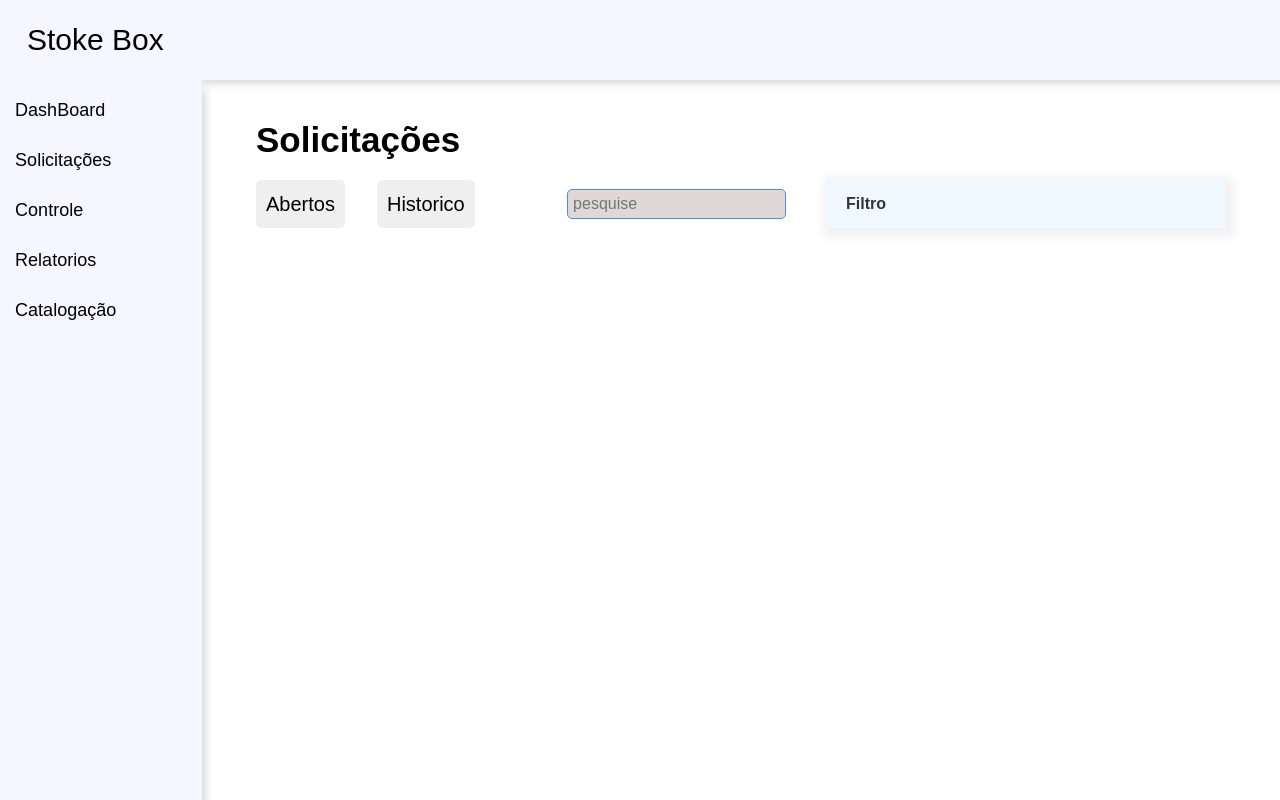
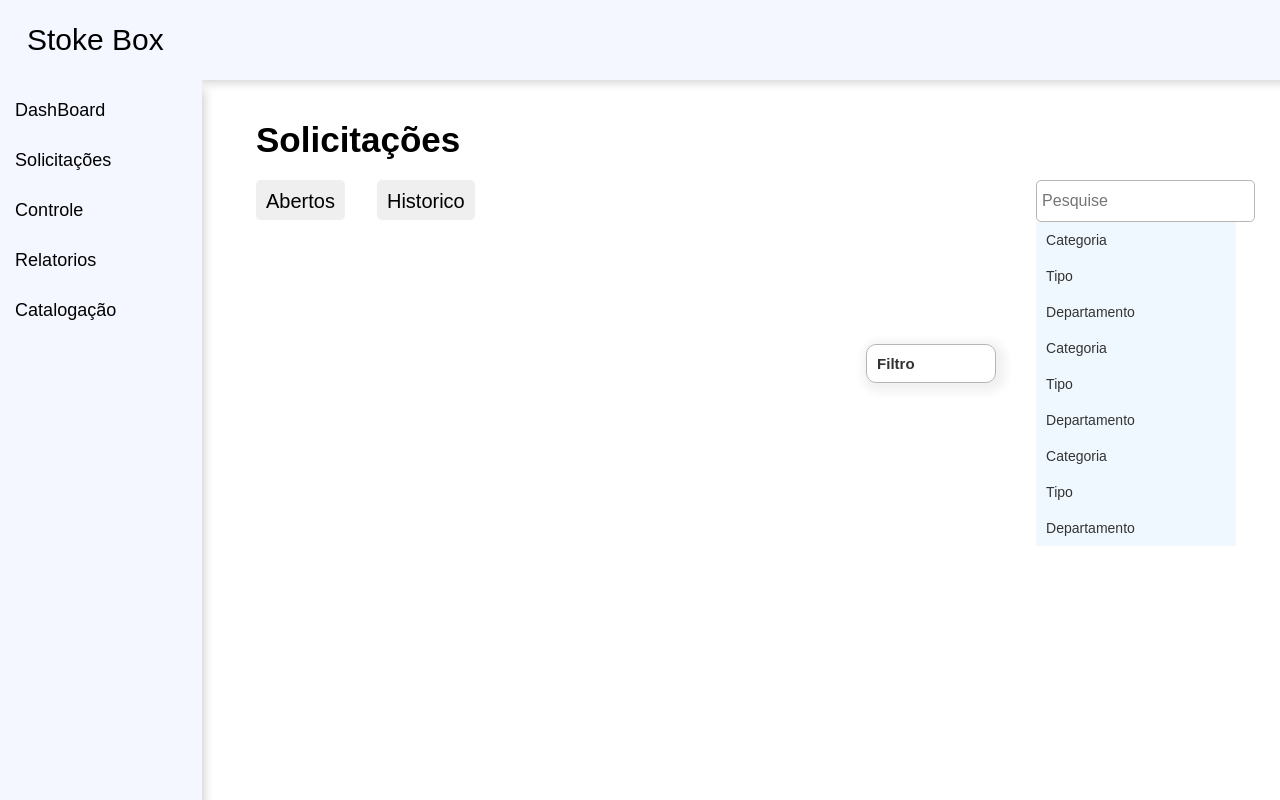
Before and after one commit to onDashCorporation/ACAI, a React (Vite) app: page /solicitacoes in a window 1280 px wide. Built offline with nearby package versions, Linux system fonts and the light colour scheme.

Commit message:
Feat: implement search input

```diff
--- a/src/components/dropdown/style.jsx
+++ b/src/components/dropdown/style.jsx
@@ -1,17 +1,23 @@
 import styled from "styled-components";
 
 export const Container = styled.div`
-    width: 400px;
+    width: 130px;
     position: relative;
     user-select: none;
+    align-items: center;
+    /* border: 0.5px solid rgb(182, 181, 181); */
+    border-radius: 10px;
+
 `;
 export const Title = styled.text`
 display: flex;
 align-items: center;
 justify-content: space-between;
-padding: 15px 20px;
-background-color: aliceblue;
+padding: 10px 10px;
+border: 0.5px solid rgb(182, 181, 181);
+border-radius: 10px;
 box-shadow: 3px 3px 10px 6px rgba(0,0,0,0.06) ;
+font-size: 15px;
 font-weight: bold;
 color: #333;
 cursor: pointer;
@@ -28,11 +34,12 @@ export const ContainerOp = styled.div`
     box-shadow: 3px 3px 10px 6px rgba(0,0,0,0.06) ;
     font-weight: 500;
     color: #333;
-    width: 95%;
+    width: 80%;
 
 `;
 export const Op = styled.text`
-padding: 10px;
+font-size: 14px;
+padding: 5px;
 cursor: pointer;
 transition: all 0.2s;
 
--- /dev/null
+++ b/src/components/search/search.jsx
@@ -0,0 +1,35 @@
+import React, { useState } from "react";
+import * as S from "./style";
+
+const Search = ({ options }) => {
+  const [searchTerm, setSearchTerm] = useState("");
+
+  const handleSearchChange = (e) => {
+    setSearchTerm(e.target.value);
+  };
+
+  const filteredOptions = options.filter(option =>
+    option.toLowerCase().startsWith(searchTerm.toLowerCase())
+  );
+
+  return (
+    <S.Body>
+      <S.SearchContainer>
+        <S.SearchInput
+          type="text"
+          placeholder="Pesquise"
+          value={searchTerm}
+          onChange={handleSearchChange}
+        />
+        </S.SearchContainer>
+
+          {filteredOptions.map(option => (
+            <S.ContainerOp key={option}>
+              <S.Op>{option}</S.Op>
+            </S.ContainerOp>
+          ))}
+    </S.Body>
+  );
+};
+
+export default Search;
--- /dev/null
+++ b/src/components/search/style.jsx
@@ -0,0 +1,60 @@
+import styled from "styled-components";
+
+export const Body = styled.div`
+    width: 190px;
+    user-select: none;
+    align-items: center;
+    border-radius: 10px;
+
+`;
+export const Container = styled.div`
+    width: 100%;
+
+
+`;
+export const SearchContainer = styled.div`
+    width: 100%;
+
+
+`;
+export const SearchInput = styled.input`
+  height: 30px;
+  padding: 5px;
+  border-radius: 5px;
+  border: 1px solid rgb(182, 181, 181);
+  transition: all 0.5s ease ;
+  background-color: #ffffff;
+
+
+  &:focus{
+    border: 1.5px solid #4e8fd9;
+
+
+  }
+  &::-webkit-search-cancel-button {
+    -webkit-appearance: none;
+    appearance: none;
+  }
+`;
+export const ContainerOp = styled.div`
+    display: flex;
+    flex-direction: column;
+    padding: 5px;
+    background-color: aliceblue;
+    font-weight: 500;
+    color: #333;
+    width: 100%;
+
+`;
+export const Op = styled.text`
+font-size: 14px;
+padding: 5px;
+cursor: pointer;
+transition: all 0.2s;
+
+&:hover{
+    background-color: #e0e8f0;
+
+
+}
+`;
--- a/src/pages/Solicitacoes/solicitacoes.jsx
+++ b/src/pages/Solicitacoes/solicitacoes.jsx
@@ -3,10 +3,11 @@ import Nav from "../../components/nav/nav";
 import Header from "../../components/header/header";
 import Dropdown from "../../components/dropdown/dropdown"
 import { useState } from "react";
+import Search  from "../../components/search/search";
 
 const solicitacoes = () => {
   const [filterop, setFilterop] = useState("Filtro");
-
+  const options = ["Categoria","Tipo", "Departamento","Categoria","Tipo", "Departamento","Categoria","Tipo", "Departamento" ]
 
 
   return (
@@ -23,8 +24,8 @@ const solicitacoes = () => {
                 <S.Op>Historico</S.Op>
               </S.Option>
               <S.SearchContainer>
-                <S.Search type="search" placeholder="pesquise" />
                 <Dropdown filterop={filterop} setFilterop={setFilterop}/>
+                <Search placeholder="oi" options={options}/>
               </S.SearchContainer>
             </S.Header>
           </S.Setcion>
--- a/src/pages/Solicitacoes/style.jsx
+++ b/src/pages/Solicitacoes/style.jsx
@@ -39,6 +39,7 @@ export const Option = styled.div`
   gap: 32px;
 `;
 export const Op = styled.button`
+  height: 40px;
   font-size: 20px;
   padding: 10px;
   border-radius: 5px;
@@ -54,15 +55,3 @@ export const SearchContainer = styled.div`
   align-items: center;
   gap: 40px;
 `;
-export const Search = styled.input`
-  height: 30px;
-  padding: 5px;
-  border-radius: 5px;
-  border: 0.5px solid #4e8fd9;
-  background-color: #e0d8d8;
-
-  &::-webkit-search-cancel-button {
-    -webkit-appearance: none;
-    appearance: none;
-  }
-`;
```
Also changed, not shown: src/components/dropdown/dropdown.jsx (line endings or trailing spaces), 1 other file (tests, documents, lock files or other folders).
